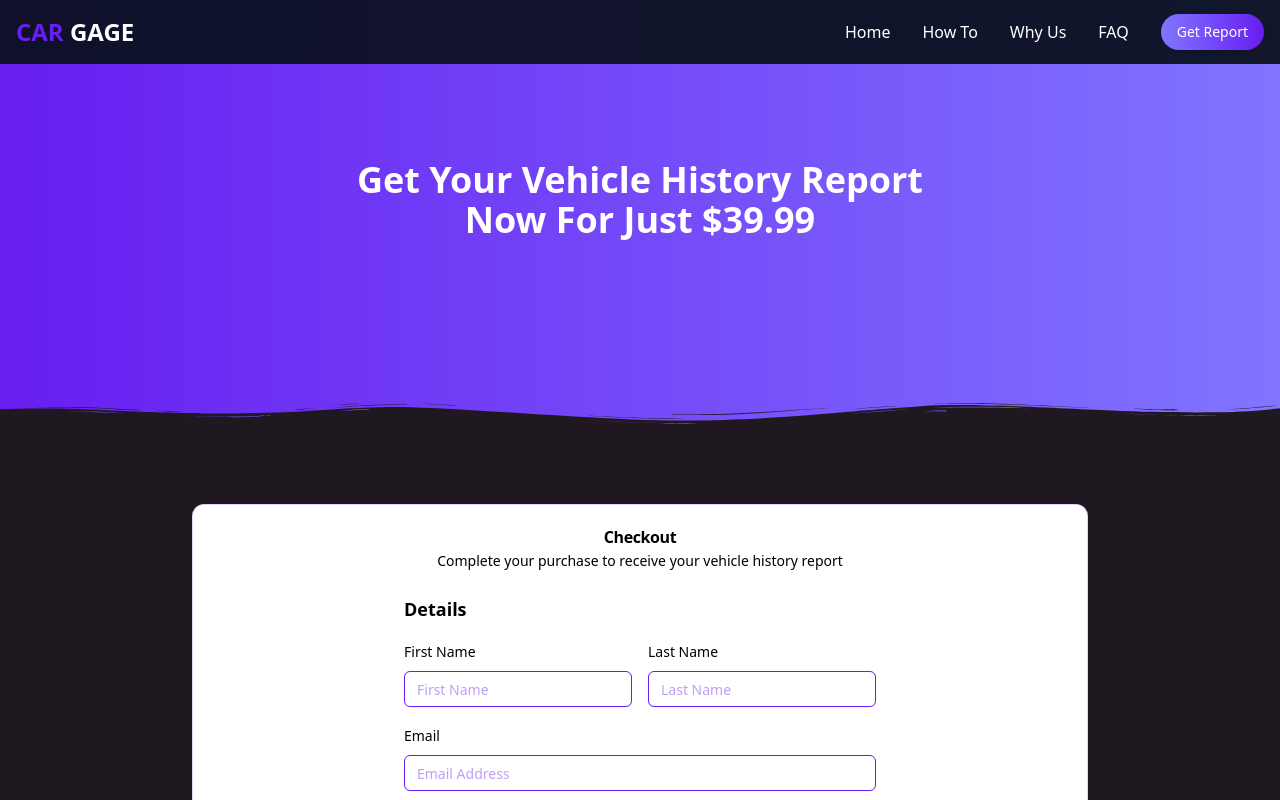
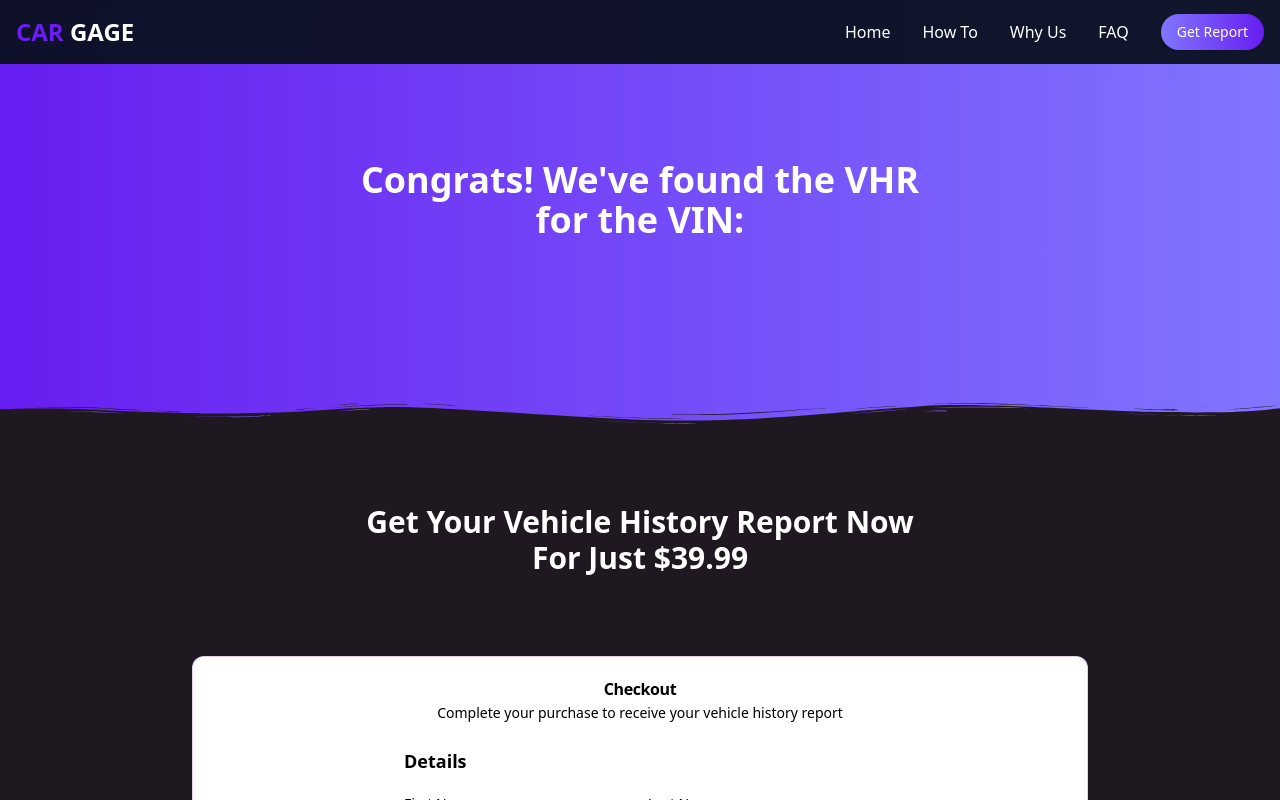
Before and after one commit to Momin-Khan-a11y/cargage-paypal, a Next.js app: page /checkout in a window 1280 px wide. Shown: the top 800 px of the page. Built offline with nearby package versions, Linux system fonts and the light colour scheme; no server answers.

Commit message:
Update page.tsx

```diff
--- a/src/app/checkout/page.tsx
+++ b/src/app/checkout/page.tsx
@@ -3,9 +3,12 @@ import Steps from '@/components/steps';
 import React, { useEffect, Suspense } from 'react'
 import AOS from "aos";
 import { CheckoutForm } from '@/components/checkoutForm';
+import { useSearchParams } from 'next/navigation';
+
 
 function page() {
-
+  const vinParams = useSearchParams();
+  const VIN = vinParams.get("vin") || "";
   useEffect(() => {
     AOS.init({
       duration: 1000,
@@ -23,7 +26,10 @@ function page() {
     }>
       <div className=' w-full bg-gradient-to-r from-primary to-secondary' >
         <div className='w-full flex flex-col gap-8 items-center justify-center py-40' data-aos="fade-down">
-          <h1 className='text-4xl font-bold text-white max-w-xl text-center'>Get Your Vehicle History Report Now For Just $39.99</h1>
+          <h1 className='text-4xl font-bold text-white max-w-xl text-center' data-aos="fade-down">Congrats! We've found the VHR for the VIN: {VIN}</h1>
+          {/* <p className='text-white text-lg max-w-xl text-center' data-aos="fade-up">
+            Please proceed to checkout to purchase the Vehicle History Report (VHR) for the VIN: {VIN}.
+          </p> */}
         </div>
         <div className="bg-background w-full">
           <svg
@@ -68,6 +74,12 @@ function page() {
           </svg>
         </div>
       </div>
+      <div className='w-full flex flex-col text-center items-center justify-center gap-8 pt-20'>
+        <h1 className='text-3xl font-bold text-white max-w-xl text-center'>
+          Get Your Vehicle History Report Now For Just $39.99
+        </h1>
+
+      </div>
       <CheckoutForm />
       <Steps currentStep={3} />
     </Suspense>
```
